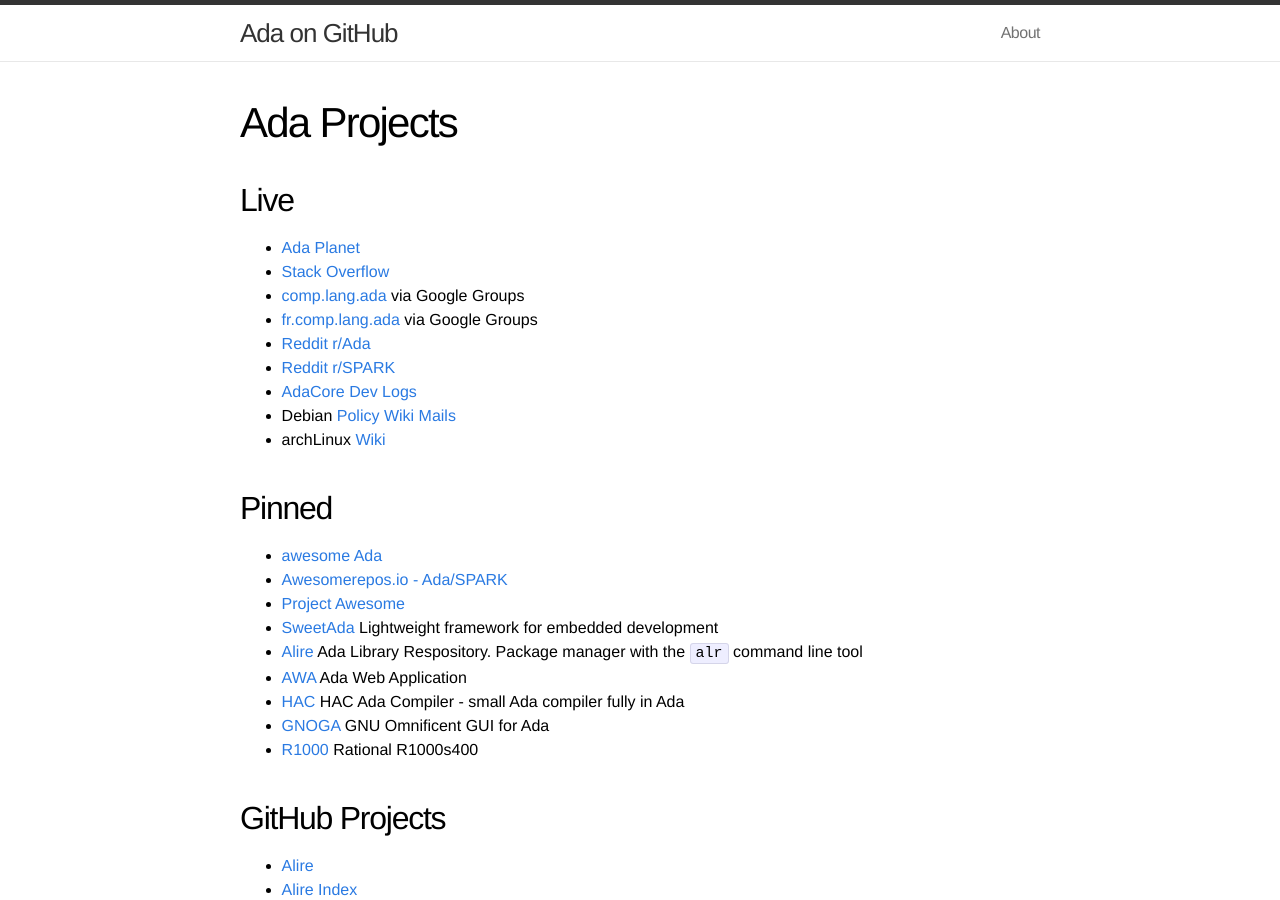
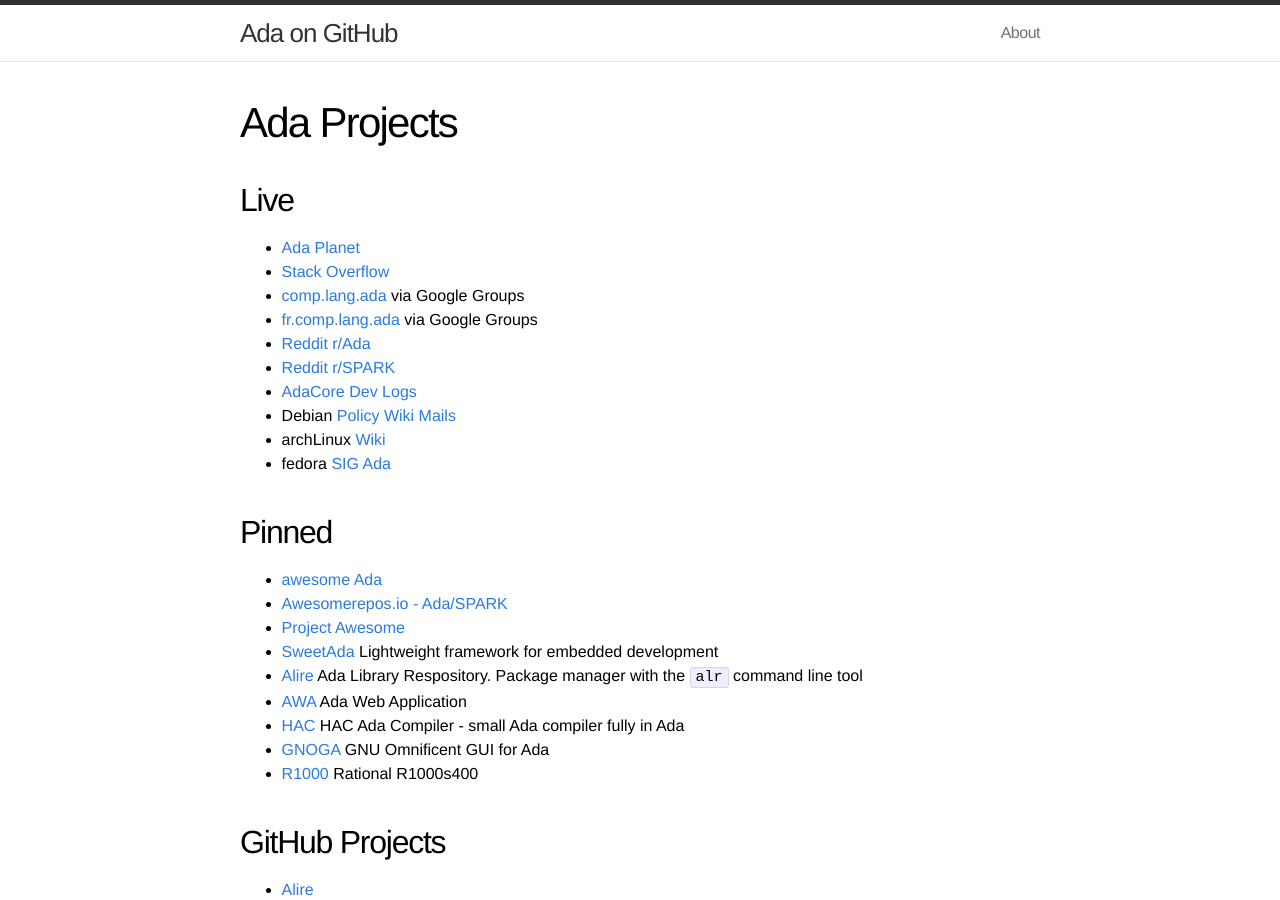
Before and after one commit to quornings/quornings.github.io, a Jekyll site: the page built from ada.md, in a window 1280 px wide and 900 px high. Built offline with Jekyll 4.4.1, drawn with Linux system fonts in a browser that asks for light colours.

Commit message:
Add fedora Wiki

```diff
--- a/ada.md
+++ b/ada.md
@@ -13,6 +13,7 @@ title: Ada Projects
 - [AdaCore Dev Logs](https://www.adacore.com/devlog)
 - Debian [Policy](https://people.debian.org/~lbrenta/debian-ada-policy.html) [Wiki](https://wiki.debian.org/Ada) [Mails](https://lists.debian.org/debian-ada/)
 - archLinux [Wiki](https://wiki.archlinux.org/title/Ada)
+- fedora [SIG Ada](https://fedoraproject.org/wiki/SIGs/Ada?rd=Ada#Ada_Special_Interest_Group)
 
 ## Pinned
 - [awesome Ada](https://github.com/ohenley/awesome-ada)
```
